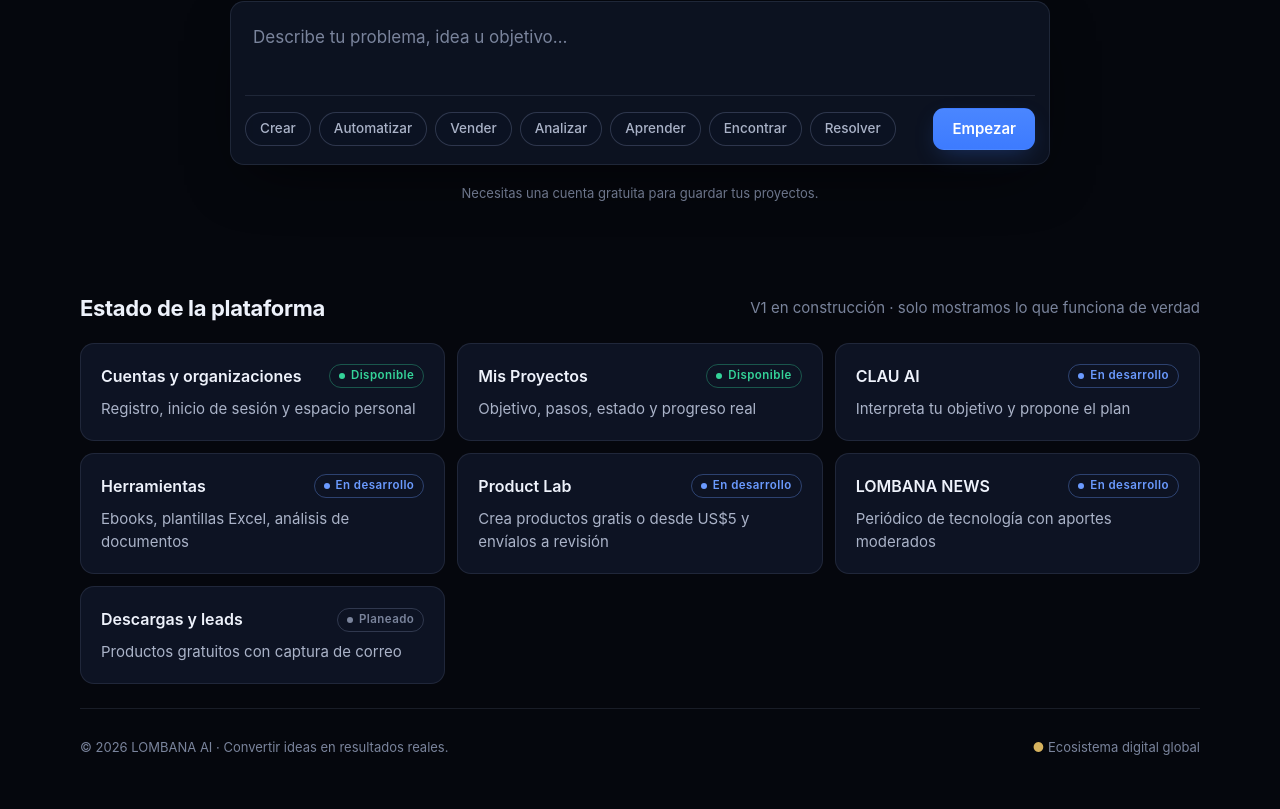
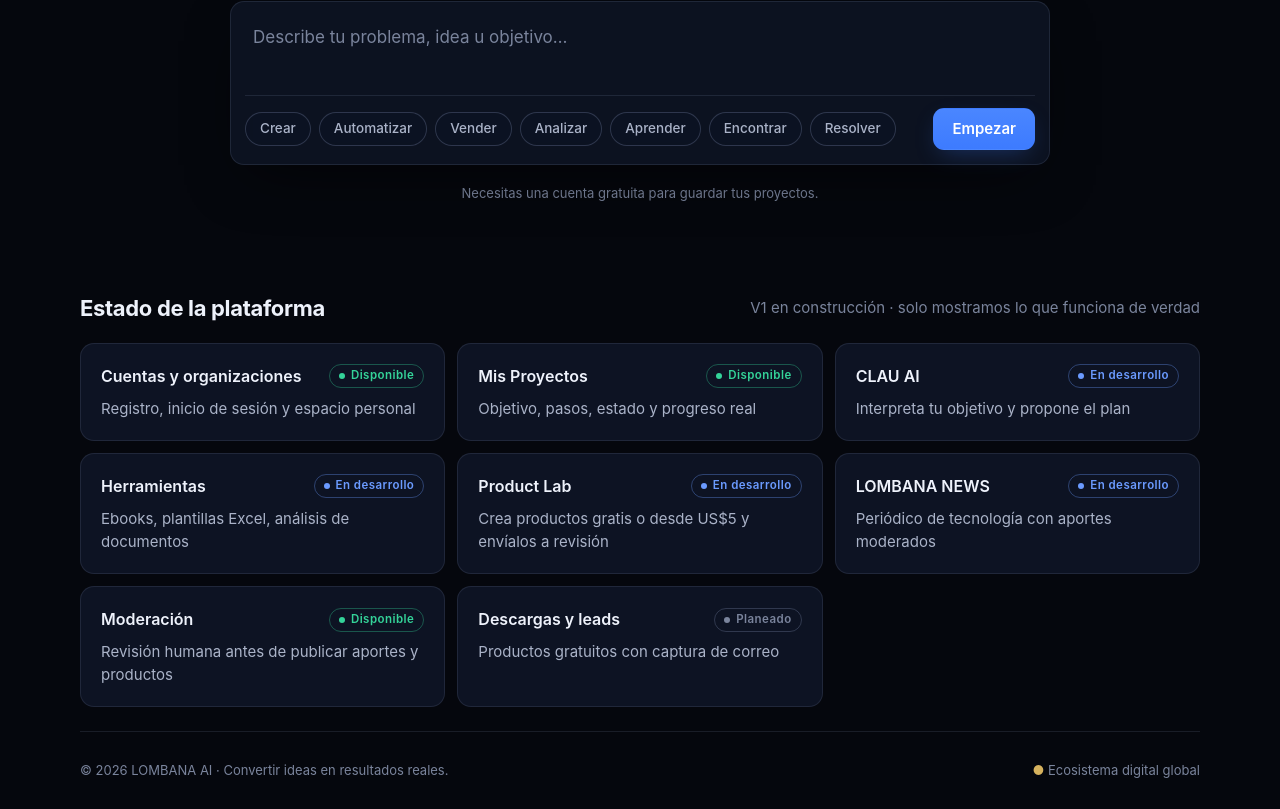
Before and after one commit to Ivanalexislombanatorres/lombana, a Next.js app in the folder apps/web/: page / in a window 1280 px wide. Shown: the part 357-1166 px from the top of the page. Before the commit the page ends 1142 px from the top, so only its background shows below. Built offline with nearby package versions, Linux system fonts and the light colour scheme.

Commit message:
Portada: estado del módulo de moderación
Co-Authored-By: Claude Opus 5.5 <noreply@anthropic.com>
Claude-Session: https://claude.ai/code/session_0116jA5nopD1vUcbDJa4SrcE

```diff
--- a/apps/web/src/app/page.tsx
+++ b/apps/web/src/app/page.tsx
@@ -10,6 +10,7 @@ const ROADMAP: { name: string; status: 'ready' | 'dev' | 'planned'; note: string
   { name: 'Herramientas', status: 'dev', note: 'Ebooks, plantillas Excel, análisis de documentos' },
   { name: 'Product Lab', status: 'dev', note: 'Crea productos gratis o desde US$5 y envíalos a revisión' },
   { name: 'LOMBANA NEWS', status: 'dev', note: 'Periódico de tecnología con aportes moderados' },
+  { name: 'Moderación', status: 'ready', note: 'Revisión humana antes de publicar aportes y productos' },
   { name: 'Descargas y leads', status: 'planned', note: 'Productos gratuitos con captura de correo' },
 ];
 
```
